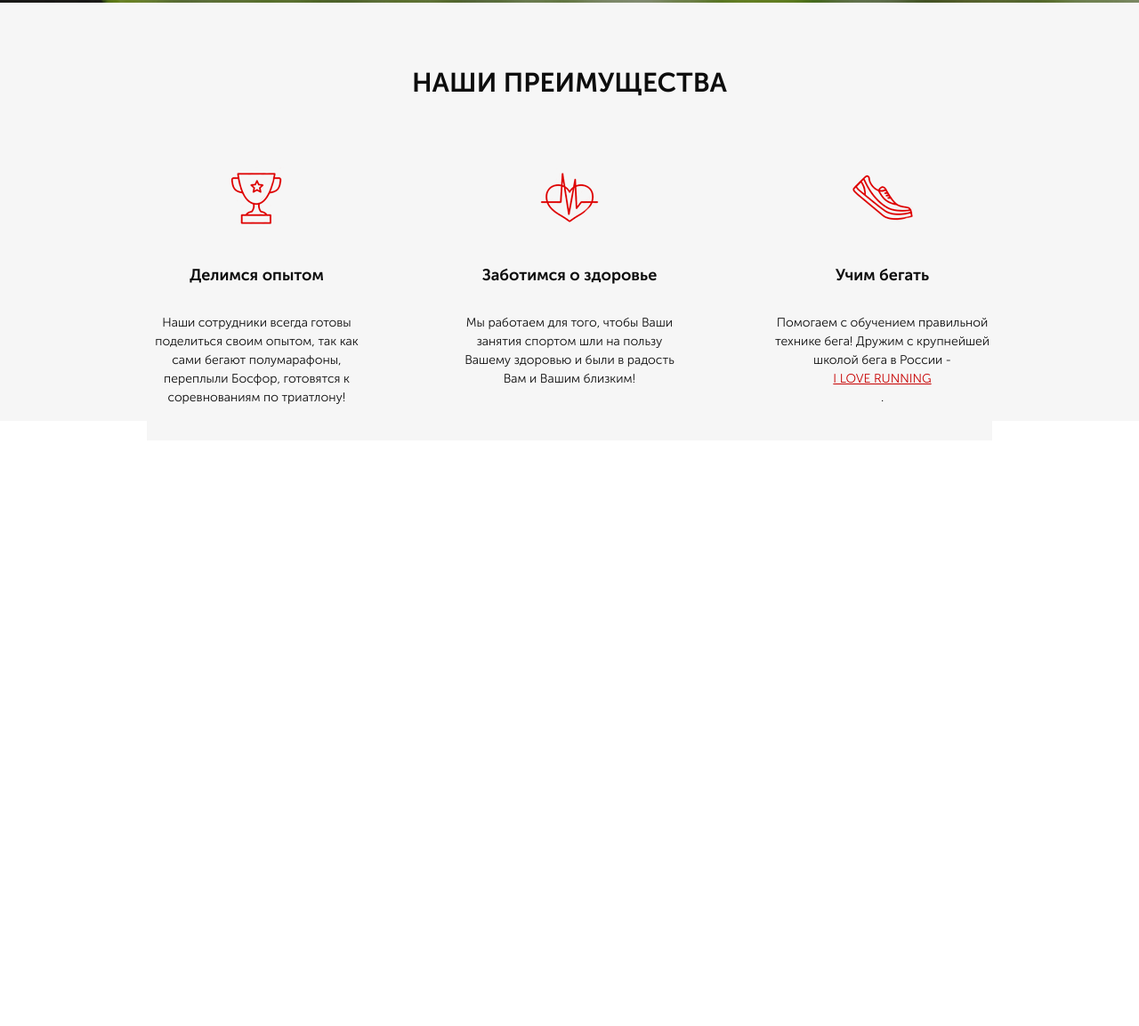
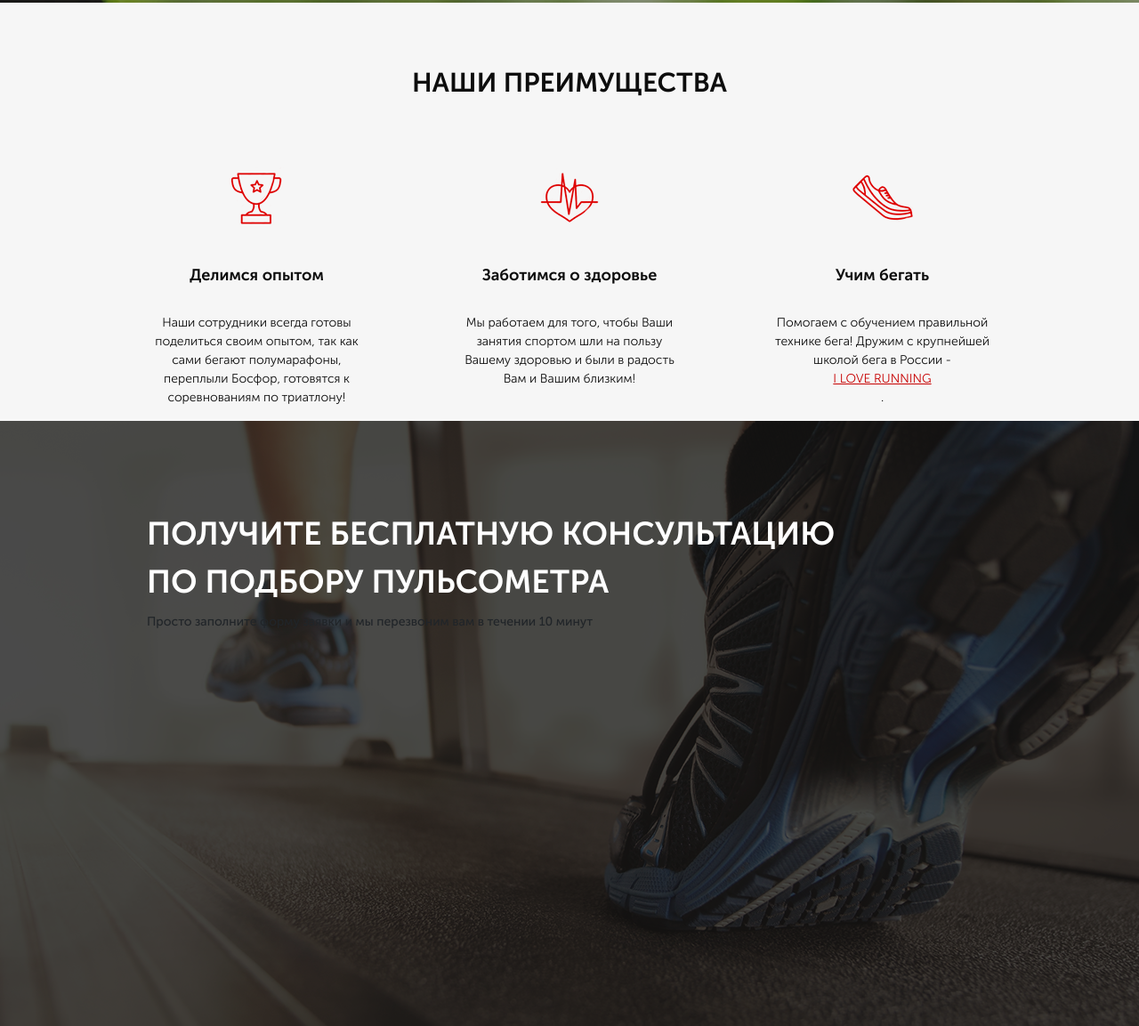
Before and after one commit to Dmirii/puls, a website: page src/index.html in a window 1280 px wide. Shown: the part 814-1967 px from the top of the page at 89% size. Before the commit the page ends 1309 px from the top, so only its background shows below. Drawn offline with Linux system fonts and the light colour scheme; files whose address does not match are found by name.

Commit message:
+ add consalt section

```diff
--- a/src/index.html
+++ b/src/index.html
@@ -80,6 +80,19 @@
         </div>
     </section>
 
+    <div class="consultation">
+        <div class="container">
+            <h2 class="title title_left">Получите бесплатную консультацию <br>
+                по подбору пульсометра </h2>
+                <div class="cosultation__descr">
+                    Просто заполните форму заявки
+                    и мы перезвоним вам в течении 10 минут
+                </div>
+
+        </div>
+    </div>
+
+
 
 
 </body>
--- /dev/null
+++ b/src/sass/blocks/_consultation.scss
@@ -0,0 +1,6 @@
+.consultation{
+    min-height: 680px;
+    padding:100px 0 92px 0;
+    background: url(../../img/bg/bg_consalt.png) center (center/cover) no-repeat;
+
+}
--- /dev/null
+++ b/src/sass/blocks/_titles.scss
@@ -0,0 +1,13 @@
+.title{
+    color:#0d0d0d;
+    font-size: 30px;
+    font-weight: 700;
+    text-align: center;
+    text-transform: uppercase;
+
+    &_left{
+        color: #ffffff;
+        font-size: 36px;
+        text-align: left;
+    }
+}
--- a/src/sass/style.scss
+++ b/src/sass/style.scss
@@ -18,7 +18,11 @@
 @import './blocks/header';
 //add buttons
 @import './blocks/buttons';
-//add section 2
+//add advantages section
 @import './blocks/advantages';
-//add section 2
+//add adaptive
 @import './blocks/media';
+//add
+@import './blocks/consultation';
+//
+@import './blocks/titles'
```
Also changed, not shown: src/css/style.min.css, src/img/bg/bg_consalt.png (added).
